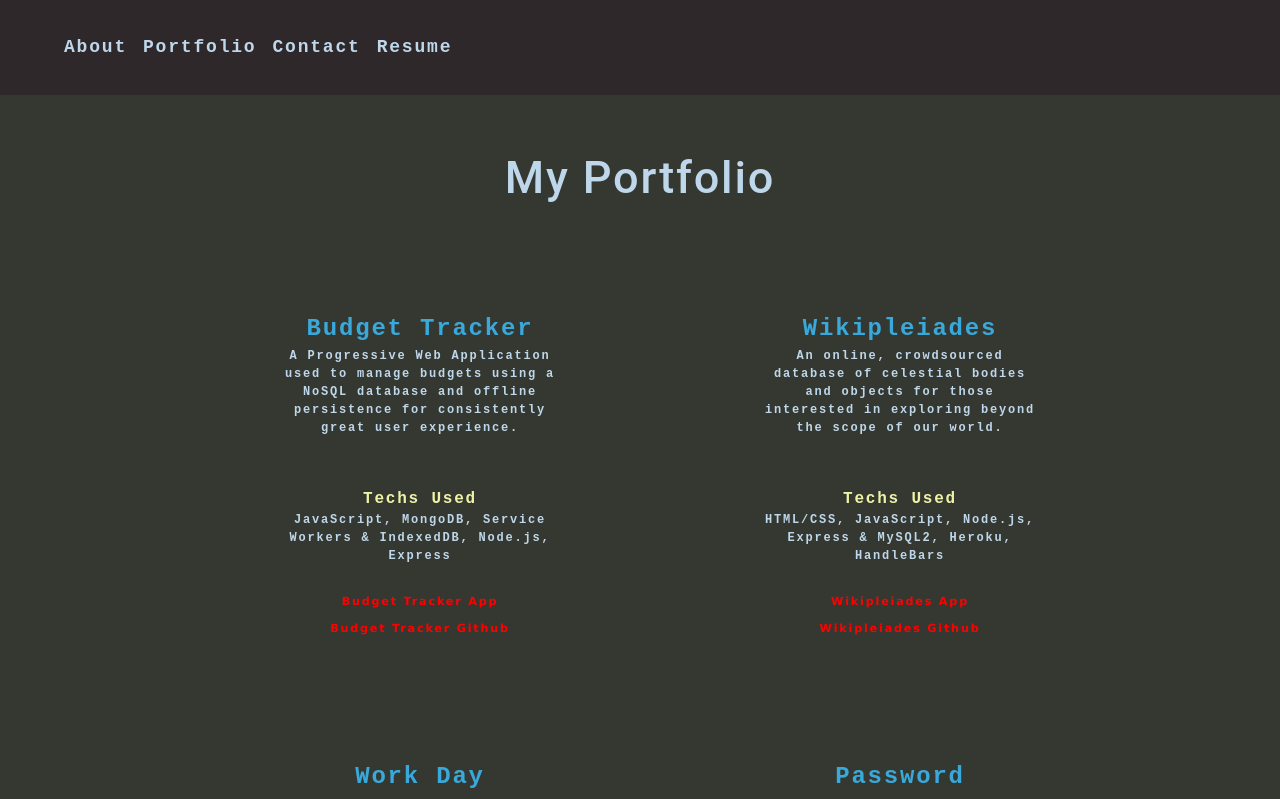
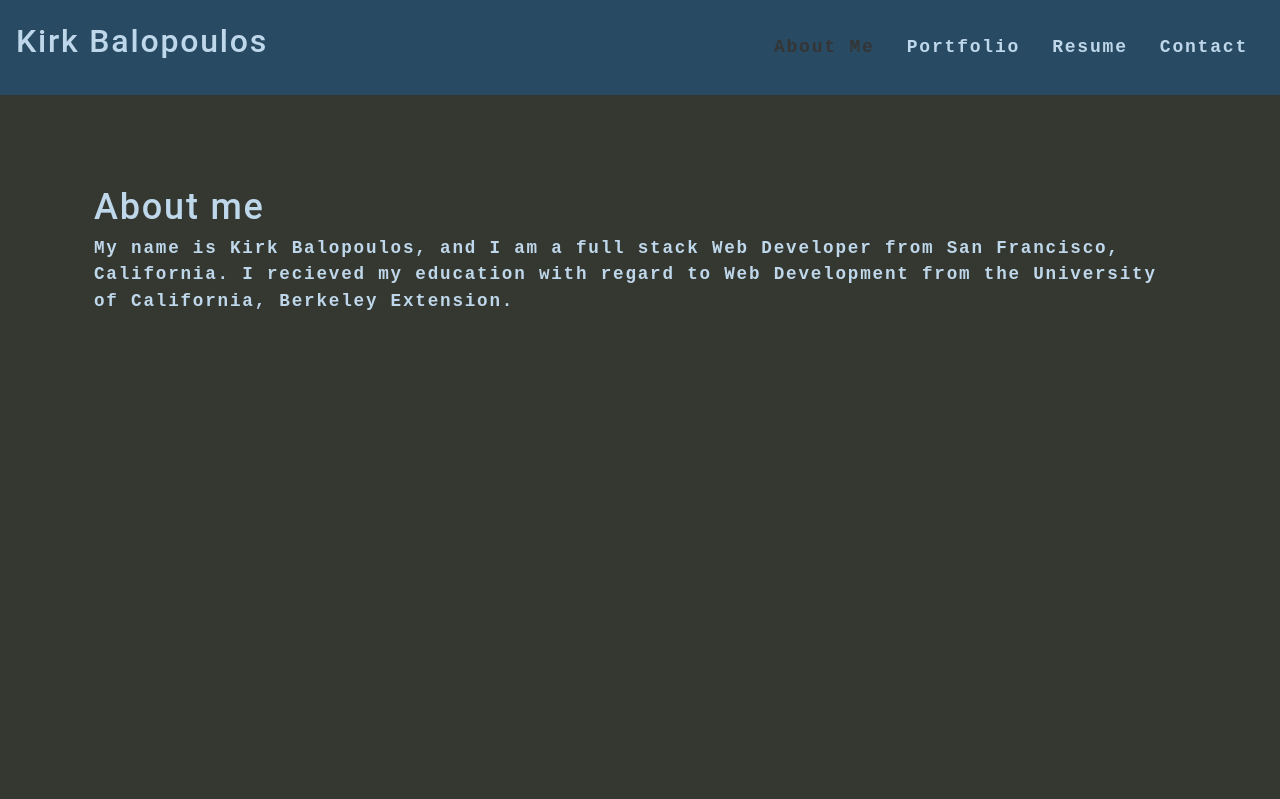
Before and after one commit to kirkbalop/react-portfolio, a React (Create React App) app: page / in a window 1280 px wide. Shown: the top 799 px of the page. Built offline with nearby package versions, Linux system fonts and the light colour scheme.

Commit message:
refactored nav and established conditional rendering//introduced color palette//added future projects to portfolio

```diff
--- a/src/App.js
+++ b/src/App.js
@@ -1,19 +1,41 @@
-import logo from './logo.svg';
+import {React, useState} from 'react';
 import './App.css';
 import About from './components/About';
 import Header from './components/Header';
 import Portfolio from './components/Portfolio';
 
 function App() {
+  const [currentTab, setCurrentTab] = useState('about');
+
+  // check selected tab and render accordingly
+  const renderTab = () => {
+    switch (currentTab) {
+      case 'about':
+        return <About />;
+      case 'portfolio':
+        return <Portfolio />
+      // case 'resume':
+      //   return <Resume />
+      // case 'contact':
+      //   return <Contact />
+      default:
+        return <About />
+    }
+  }
+
   return (
-    <div>
-      <Header></Header>
-      <main>
-        <Portfolio></Portfolio>
-        <About></About>
-      </main>
-    </div>
-  );
+		<div>
+			<div className="mobile-header">
+				<Header currentTab={currentTab} setCurrentTab={setCurrentTab}></Header>
+			</div>
+			<div>
+				<main>{renderTab()}</main>
+			</div>
+			<div>
+				{/* <Footer></Footer> */}
+			</div>
+		</div>
+	);
 }
 
 export default App;
--- a/src/components/About/index.js
+++ b/src/components/About/index.js
@@ -5,7 +5,7 @@
     <section className='my-5'>
       <h1 id="about">About me</h1>
       <p>
-          My name is Kirk Balopoulos, and I am a Junior Web Developer from San Francisco, California.
+          My name is Kirk Balopoulos, and I am a full stack Web Developer from San Francisco, California.
           I recieved my education with regard to Web Development from the University of California, Berkeley Extension.
       </p>
     </section>
--- a/src/components/Header/index.js
+++ b/src/components/Header/index.js
@@ -1,12 +1,22 @@
 import React from 'react';
 import Nav from '../Nav';
 
-function Header() {
-    return(
-        <header className='hero'>
-            <Nav></Nav>
-        </header>
-    )
+function Header(props) {
+	const { currentTab, setCurrentTab } = props;
+
+	return (
+		<header>
+			<div>
+				<h2>Kirk Balopoulos</h2>
+			</div>
+			<div>
+				<Nav
+					currentTab={currentTab}
+					setCurrentTab={setCurrentTab}
+				></Nav>
+			</div>
+		</header>
+	);
 }
 
 export default Header;
--- a/src/components/Nav/index.js
+++ b/src/components/Nav/index.js
@@ -1,42 +1,22 @@
 import React from 'react';
 
-function Nav() {
-    const categories = [
-        {
-            name: 'About',
-            description: '',
-        },
-        {
-            name: 'Portfolio',
-            description: '',
-        },
-        {
-            name: 'Contact',
-            description: '',
-        },
-        {
-            name: 'Resume',
-            description: ''
-        }
-    ]
-
-    function categorySelected(name) {
-        console.log(`${name} clicked`)
-    }
-
+function Nav(props) {
+    const { currentTab, setCurrentTab } = props;
     return(
         <nav>
-            <ul className="flex-row">
-                {categories.map((category) => (
-                    <li
-                    className="mx-1"
-                    key={category.name}
-                    >
-                    <span onClick={() => categorySelected(category.name)}>
-                        {category.name}
-                    </span>
-                    </li>
-                ))}
+            <ul className="flex-row mobile-view">
+                <li className={currentTab === 'about' ? 'mx-2 navActive' : 'mx-2'}>
+                    <span onClick={() => setCurrentTab("about")}>About Me</span>
+                </li>
+                <li className={currentTab === 'contact' ? 'mx-2 navActive' : 'mx-2'}>
+                <span onClick={() => setCurrentTab("portfolio")}>Portfolio</span>
+                </li>
+                <li className={currentTab === 'portfolio' ? 'mx-2 navActive' : 'mx-2'}>
+                <span onClick={() => setCurrentTab("resume")}>Resume</span>
+                </li>
+                <li className={currentTab === 'resume' ? 'mx-2 navActive' : 'mx-2'}>
+                    <span onClick={() => setCurrentTab("contact")}>Contact</span>
+                </li>
             </ul>
         </nav>
     );
--- a/src/index.css
+++ b/src/index.css
@@ -5,11 +5,11 @@
 }
 
 :root {
-	--primary: #499167;
-	--secondary: #2E282A;
-	--tertiary: #f0f2a6;
-	--quaternary: #39a9db;
-	--quinary: #bfd7ea;
+	--primary: #353535;
+	--secondary: #284b63;
+	--tertiary: #ffffff;
+	--quaternary: #d9d9d9;
+	--quinary: #84a59d;
 	--light: #bfd7ea;
 	--dark: #353831;
 	--darker: #39a9db;
```
